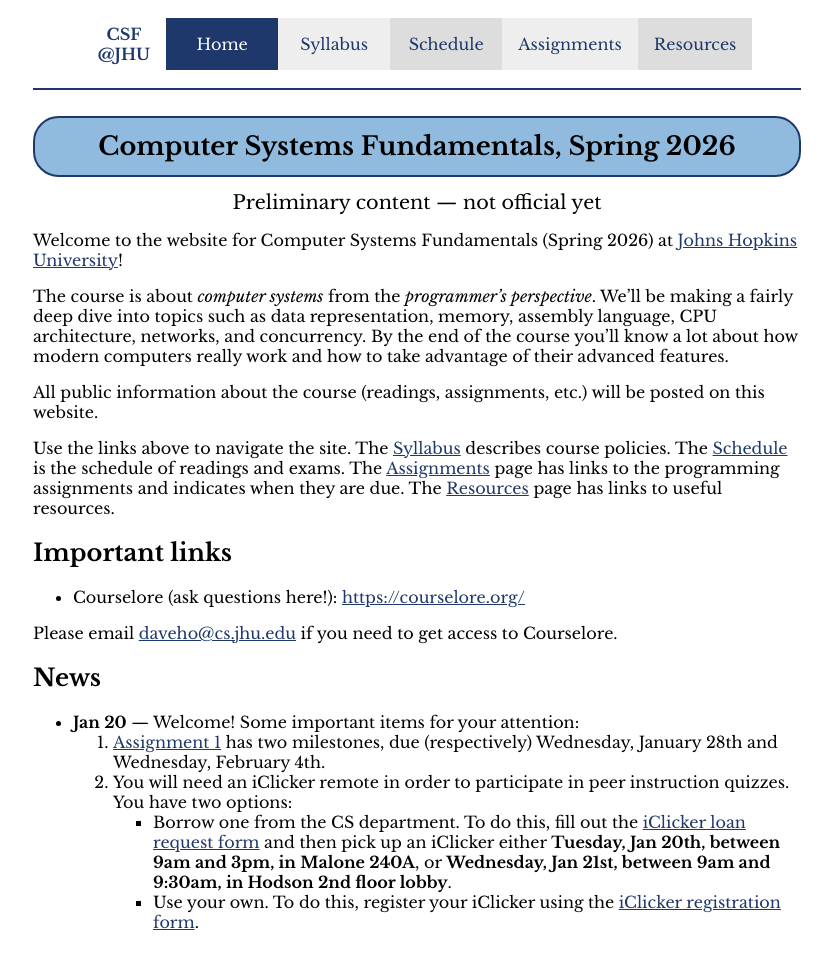
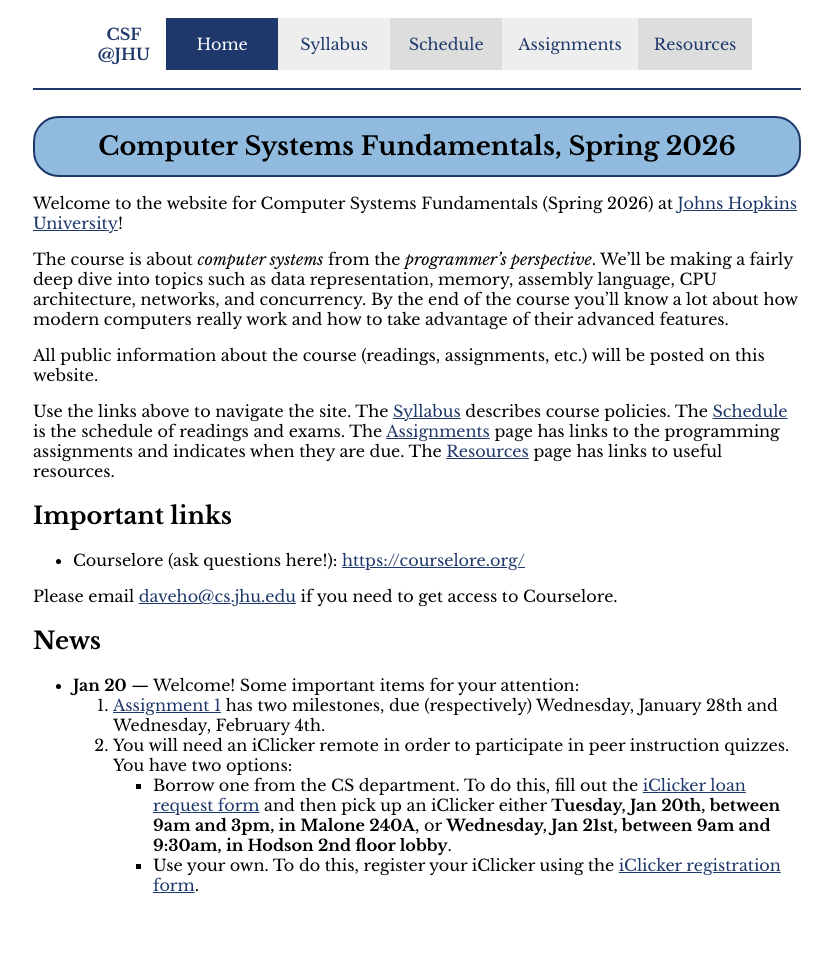
Before and after one commit to jhucsf/spring2026, a Jekyll site: the page built from index.md, in a window 1280 px wide. Shown: the whole page, without its empty margins (223-1055 px from the left). Built offline with Jekyll 4.4.1, drawn with Linux system fonts in a browser that asks for light colours; after the commit the page ends 927 px from its top, so only the background shows below that.

Commit message:
make course website official

```diff
--- a/_layouts/default.html
+++ b/_layouts/default.html
@@ -34,10 +34,6 @@
 
     <div id="pageTitle">{{page.title}}</div>
 
-    <div style="margin: 0 auto; text-align: center; font-size: 120%;">
-      Preliminary content — not official yet
-    </div>
-
     {{content}}
 
     <div id="footer"></div>
--- a/_layouts/mathjax.html
+++ b/_layouts/mathjax.html
@@ -41,10 +41,6 @@
 
     <div id="pageTitle">{{page.title}}</div>
 
-    <div style="margin: 0 auto; text-align: center; font-size: 120%;">
-      Preliminary content — not official yet
-    </div>
-
     {{content}}
 
     <div id="footer"></div>
```
